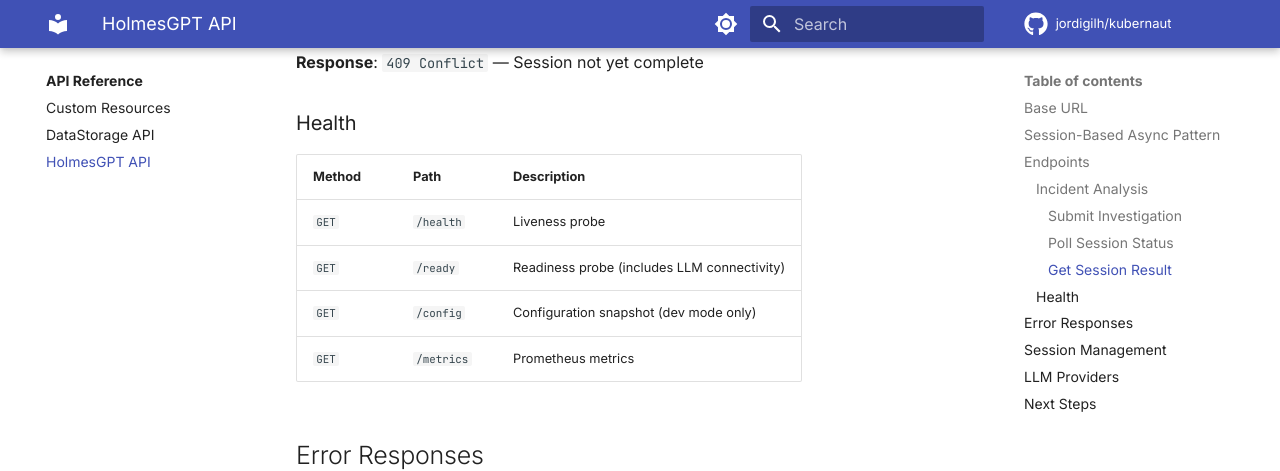
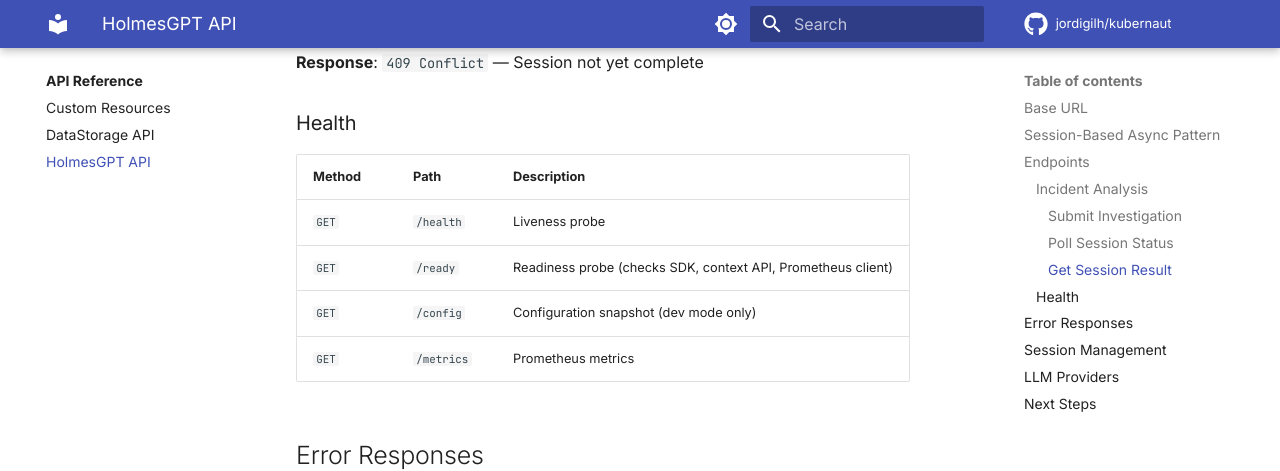
Before and after one commit to jordigilh/kubernaut-docs, an MkDocs documentation site: the page built from docs/api-reference/holmesgpt-api.md, in a window 1280 px wide and 900 px high, scrolled down 2911 px. Shown: the top 471 px of the window. Built offline with MkDocs 1.6.1 and Material for MkDocs 9.7.7, drawn with Linux system fonts in a browser that asks for light colours; comment, search, counter and statistics services are not loaded; the version menu is left out.

Commit message:
docs: fix /ready description -- does not check LLM connectivity
Source code (health.py) shows /ready checks SDK importability, context
API, and Prometheus client. It does not validate LLM credentials or
connectivity. The previous description was misleading.

Made-with: Cursor

```diff
--- a/docs/api-reference/holmesgpt-api.md
+++ b/docs/api-reference/holmesgpt-api.md
@@ -113,7 +113,7 @@ Key response fields:
 | Method | Path | Description |
 |---|---|---|
 | `GET` | `/health` | Liveness probe |
-| `GET` | `/ready` | Readiness probe (includes LLM connectivity) |
+| `GET` | `/ready` | Readiness probe (checks SDK, context API, Prometheus client) |
 | `GET` | `/config` | Configuration snapshot (dev mode only) |
 | `GET` | `/metrics` | Prometheus metrics |
 
```
